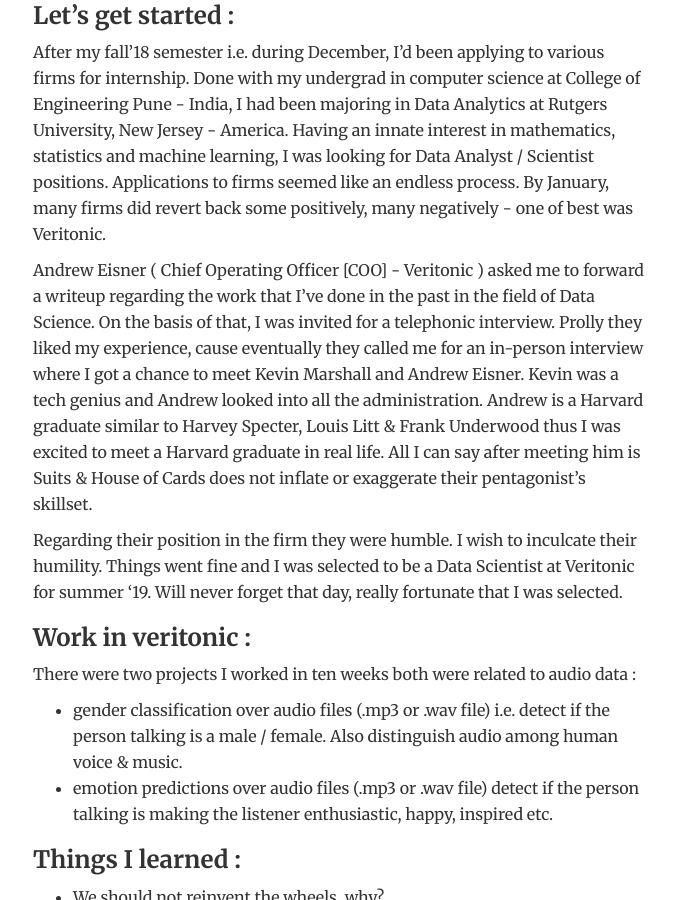
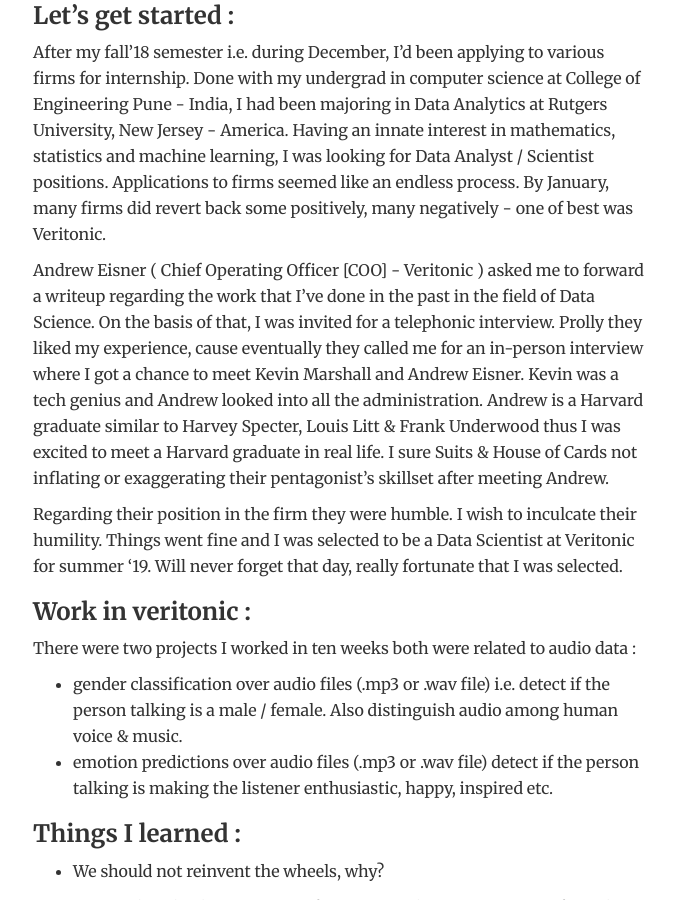
Before and after one commit to shradhit7/shradhit7.github.io, a Jekyll site: the page built from _posts/2019-08-23- Summer Internship at Veritonic.md, in a window 1280 px wide and 900 px high, scrolled down 458 px. Shown: the whole window, without its empty margins (301-976 px from the left). Built offline with Jekyll 4.4.1, drawn with Linux system fonts in a browser that asks for light colours.

Commit message:
Update 2019-08-23- Summer Internship at Veritonic.md

```diff
--- a/_posts/2019-08-23- Summer Internship at Veritonic.md
+++ b/_posts/2019-08-23- Summer Internship at Veritonic.md
@@ -11,7 +11,7 @@
 
 After my fall'18 semester i.e. during December, I'd been applying to various firms for internship. Done with my undergrad in computer science at College of Engineering Pune - India, I had been majoring in Data Analytics at Rutgers University, New Jersey - America. Having an innate interest in mathematics, statistics and machine learning, I was looking for Data Analyst / Scientist positions. Applications to firms seemed like an endless process. By January, many firms did revert back some positively, many negatively - one of best was Veritonic.
 
-Andrew Eisner ( Chief Operating Officer [COO] - Veritonic ) asked me to forward a writeup regarding the work that I've done in the past in the field of Data Science. On the basis of that, I was invited for a telephonic interview. Prolly they liked my experience, cause eventually they called me for an in-person interview where I got a chance to meet Kevin Marshall and Andrew Eisner. Kevin was a tech genius and Andrew looked into all the administration. Andrew is a Harvard graduate similar to Harvey Specter, Louis Litt & Frank Underwood thus I was excited to meet a Harvard graduate in real life. All I can say after meeting him is Suits & House of Cards does not inflate or exaggerate their pentagonist's skillset.
+Andrew Eisner ( Chief Operating Officer [COO] - Veritonic ) asked me to forward a writeup regarding the work that I've done in the past in the field of Data Science. On the basis of that, I was invited for a telephonic interview. Prolly they liked my experience, cause eventually they called me for an in-person interview where I got a chance to meet Kevin Marshall and Andrew Eisner. Kevin was a tech genius and Andrew looked into all the administration. Andrew is a Harvard graduate similar to Harvey Specter, Louis Litt & Frank Underwood thus I was excited to meet a Harvard graduate in real life. I sure Suits & House of Cards not inflating or exaggerating their pentagonist's skillset after meeting Andrew.
 
 Regarding their position in the firm they were humble. I wish to inculcate their humility. Things went fine and I was selected to be a Data Scientist at Veritonic for summer '19. Will never forget that day, really fortunate that I was selected.
 
```
